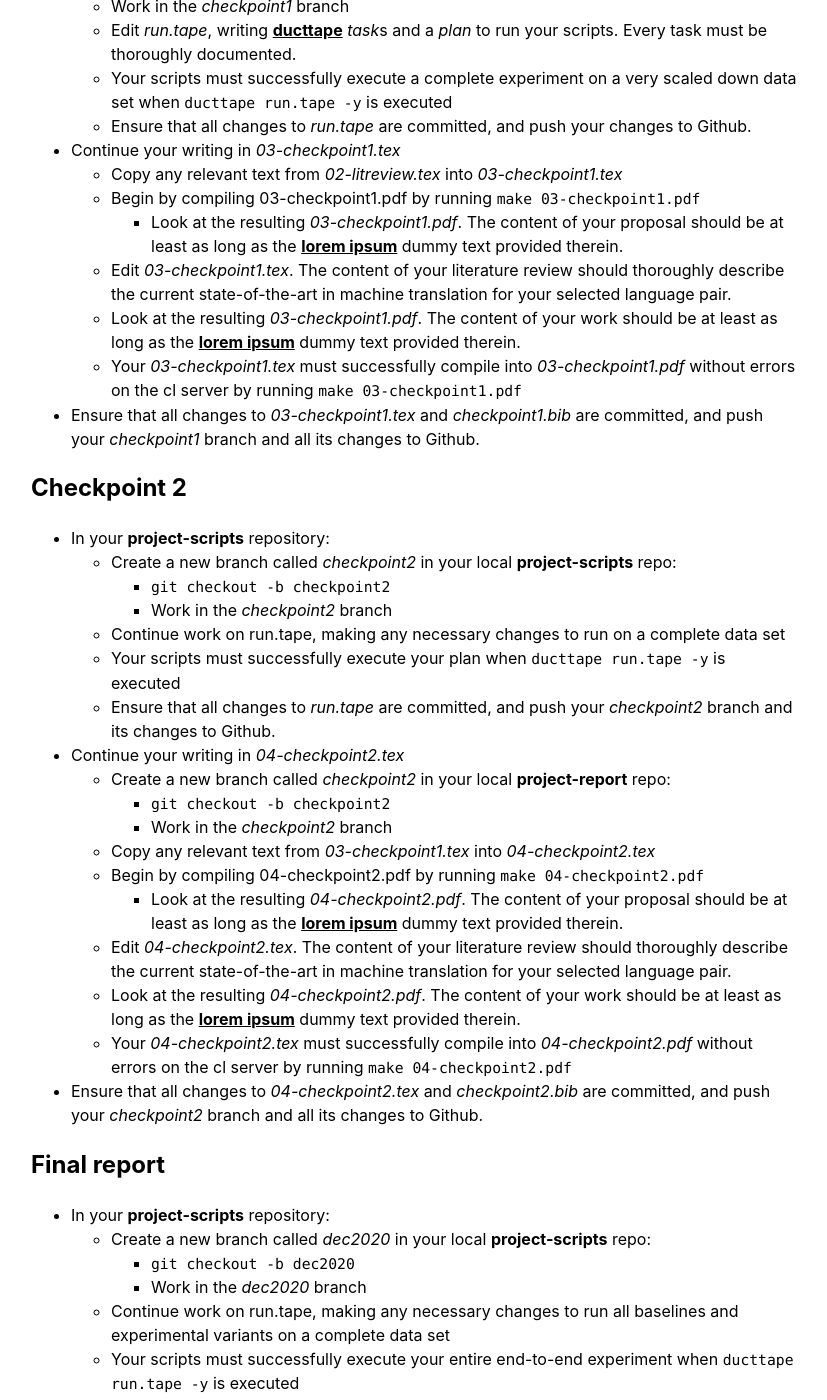
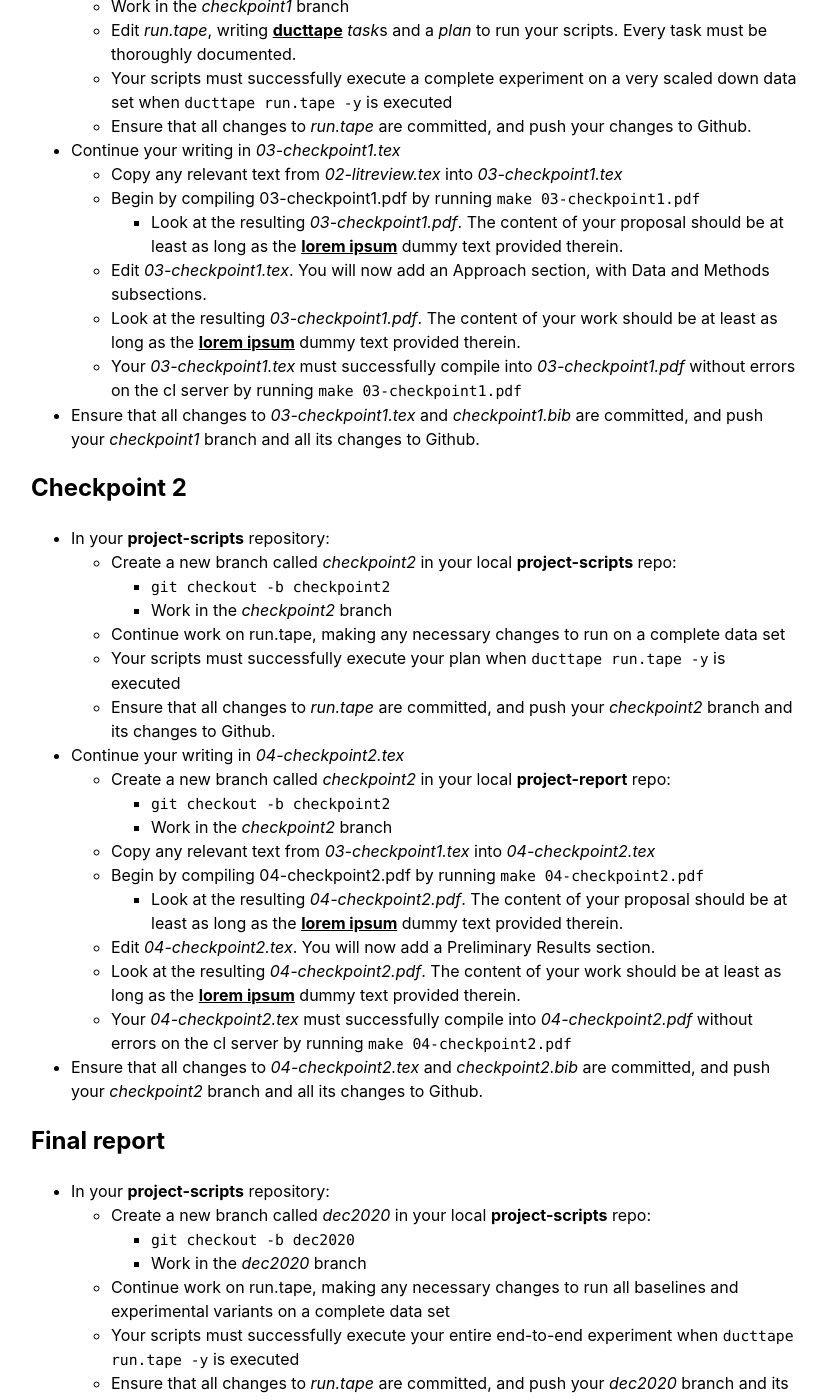
Before and after one commit to 2020-Fall-UIUC-LING506/2020-fall-uiuc-ling506.github.io, a Jekyll site: the page built from project.md, in a window 1280 px wide and 1400 px high, scrolled down 2124 px. Shown: the whole window, without its empty margins (225-1052 px from the left). Built offline with Jekyll 4.4.1, drawn with Linux system fonts in a browser that asks for light colours; our own code applies the rules of GitHub Pages for plain Markdown files.

Commit message:
Update project.md

```diff
--- a/project.md
+++ b/project.md
@@ -70,7 +70,7 @@ You will continue your project development by conducting a thorough literature r
   * Copy any relevant text from *02-litreview.tex* into *03-checkpoint1.tex*
   * Begin by compiling 03-checkpoint1.pdf by running `make 03-checkpoint1.pdf`
     * Look at the resulting *03-checkpoint1.pdf*. The content of your proposal should be at least as long as the [lorem ipsum](https://en.wikipedia.org/wiki/Lorem_ipsum) dummy text provided therein.
-  * Edit *03-checkpoint1.tex*. The content of your literature review should thoroughly describe the current state-of-the-art in machine translation for your selected language pair.
+  * Edit *03-checkpoint1.tex*. You will now add an Approach section, with Data and Methods subsections.
   * Look at the resulting *03-checkpoint1.pdf*. The content of your work should be at least as long as the [lorem ipsum](https://en.wikipedia.org/wiki/Lorem_ipsum) dummy text provided therein.
   * Your *03-checkpoint1.tex* must successfully compile into *03-checkpoint1.pdf* without errors on the cl server by running `make 03-checkpoint1.pdf`
 
@@ -94,7 +94,7 @@ You will continue your project development by conducting a thorough literature r
   * Copy any relevant text from *03-checkpoint1.tex* into *04-checkpoint2.tex*
   * Begin by compiling 04-checkpoint2.pdf by running `make 04-checkpoint2.pdf`
     * Look at the resulting *04-checkpoint2.pdf*. The content of your proposal should be at least as long as the [lorem ipsum](https://en.wikipedia.org/wiki/Lorem_ipsum) dummy text provided therein.
-  * Edit *04-checkpoint2.tex*. The content of your literature review should thoroughly describe the current state-of-the-art in machine translation for your selected language pair.
+  * Edit *04-checkpoint2.tex*. You will now add a Preliminary Results section.
   * Look at the resulting *04-checkpoint2.pdf*. The content of your work should be at least as long as the [lorem ipsum](https://en.wikipedia.org/wiki/Lorem_ipsum) dummy text provided therein.
   * Your *04-checkpoint2.tex* must successfully compile into *04-checkpoint2.pdf* without errors on the cl server by running `make 04-checkpoint2.pdf`
 
```
